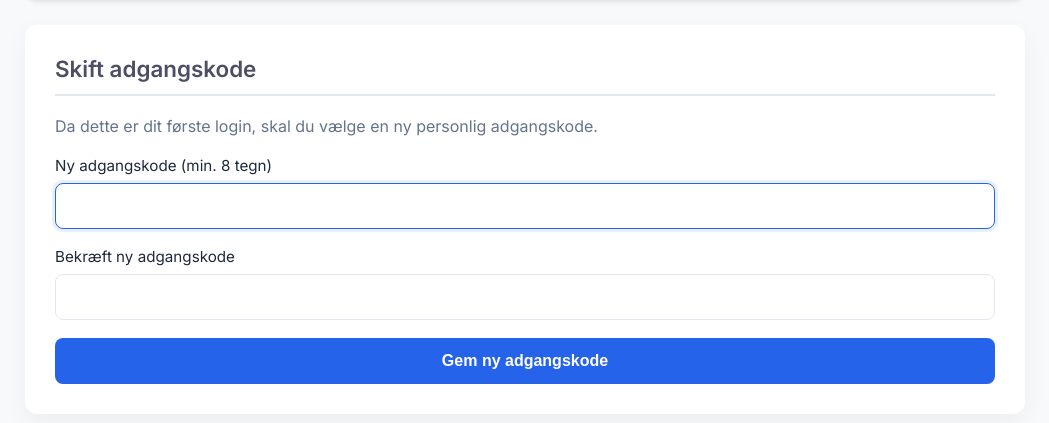
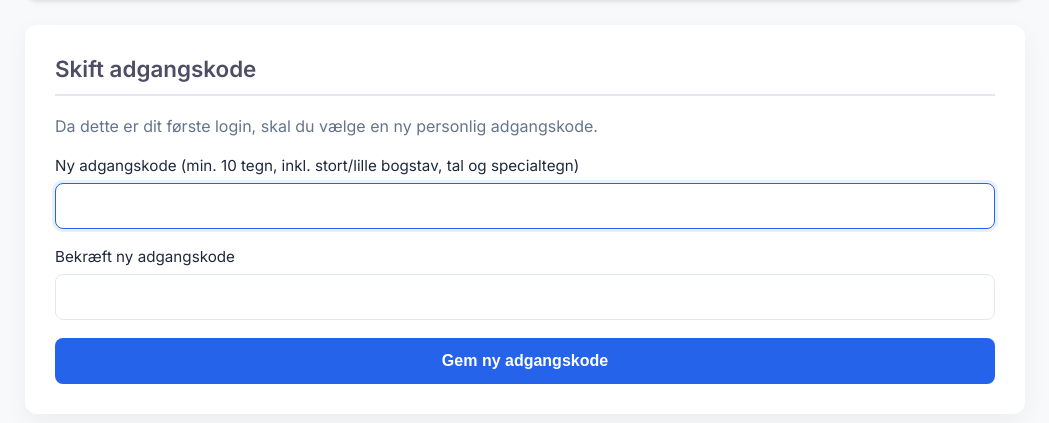
Before and after one commit to LasseHSchmidt/SMSTools, a PHP site: page /index.php?cmd=changepassword in a window 1280 px wide. Shown: the part 213-636 px from the top of the page, without its empty margins (115-1164 px from the left). Run offline with PHP 8.4, Linux system fonts and the light colour scheme; the visitor is signed in with stand-in values (Sample User, id 1).

Commit message:
Enforce strong password policy in changepassword.php

```diff
--- a/changepassword.php
+++ b/changepassword.php
@@ -6,14 +6,48 @@ if (!$isLoggedIn || !$listid) {
     exit();
 }
 
+/**
+ * Validate password complexity and reject common weak patterns.
+ */
+function is_strong_password(string $password): bool {
+    // Require uppercase, lowercase, digit, and special character
+    if (!preg_match('/[A-Z]/', $password) ||
+        !preg_match('/[a-z]/', $password) ||
+        !preg_match('/[0-9]/', $password) ||
+        !preg_match('/[^A-Za-z0-9]/', $password)) {
+        return false;
+    }
+
+    // Reject common weak substrings/sequences regardless of case
+    $lower = strtolower($password);
+    $banned = [
+        '123456', '234567', '345678', '456789', '654321',
+        'password', 'qwerty', 'admin', 'smstools', 'changeme', 'skiftmig'
+    ];
+    foreach ($banned as $weak) {
+        if (strpos($lower, $weak) !== false) {
+            return false;
+        }
+    }
+
+    // Reject repeated identical characters (e.g. "aaaa" or "1111")
+    if (preg_match('/(.)\1{3,}/', $password)) {
+        return false;
+    }
+
+    return true;
+}
+
 if ($_SERVER['REQUEST_METHOD'] === 'POST' && isset($_POST['change_pw'])) {
     verify_csrf();
 
     $newPw     = $_POST['new_password'] ?? '';
     $confirmPw = $_POST['confirm_password'] ?? '';
 
-    if (strlen($newPw) < 8) {
+    if (strlen($newPw) < 10) {
         $error = __('pw_err_short');
+    } elseif (!is_strong_password($newPw)) {
+        $error = __('pw_err_weak');
     } elseif ($newPw !== $confirmPw) {
         $error = __('pw_err_mismatch');
     } else {
@@ -63,11 +97,11 @@ if ($_SERVER['REQUEST_METHOD'] === 'POST' && isset($_POST['change_pw'])) {
         <?php echo csrf_field(); ?>
         <div class="form-group">
             <label for="new_password"><?php echo htmlspecialchars(__('pw_new'), ENT_QUOTES, 'UTF-8'); ?></label>
-            <input type="password" name="new_password" id="new_password" autocomplete="new-password" minlength="8" required autofocus />
+            <input type="password" name="new_password" id="new_password" autocomplete="new-password" minlength="10" required autofocus />
         </div>
         <div class="form-group">
             <label for="confirm_password"><?php echo htmlspecialchars(__('pw_confirm'), ENT_QUOTES, 'UTF-8'); ?></label>
-            <input type="password" name="confirm_password" id="confirm_password" autocomplete="new-password" minlength="8" required />
+            <input type="password" name="confirm_password" id="confirm_password" autocomplete="new-password" minlength="10" required />
         </div>
 
         <button type="submit" name="change_pw" class="login-btn"><?php echo htmlspecialchars(__('pw_btn_save'), ENT_QUOTES, 'UTF-8'); ?></button>
--- a/lang.php
+++ b/lang.php
@@ -30,10 +30,11 @@ $translations = [
         // Change Password
         'pw_change_title'   => 'Skift adgangskode',
         'pw_change_notice'  => 'Da dette er dit første login, skal du vælge en ny personlig adgangskode.',
-        'pw_new'            => 'Ny adgangskode (min. 8 tegn)',
+        'pw_new'            => 'Ny adgangskode (min. 10 tegn, inkl. stort/lille bogstav, tal og specialtegn)',
         'pw_confirm'        => 'Bekræft ny adgangskode',
         'pw_btn_save'       => 'Gem ny adgangskode',
-        'pw_err_short'      => 'Adgangskoden skal være på mindst 8 tegn.',
+        'pw_err_short'      => 'Adgangskoden skal være på mindst 10 tegn.',
+        'pw_err_weak'       => 'Adgangskoden er for svag. Brug mindst ét stort bogstav, ét lille bogstav, ét tal og ét specialtegn, og undgå simple talrækker.',
         'pw_err_mismatch'   => 'De to adgangskoder er ikke ens.',
         'pw_err_same'       => 'Den nye adgangskode må ikke være den samme som standardadgangskoden.',
 
@@ -93,10 +94,11 @@ $translations = [
         // Change Password
         'pw_change_title'   => 'Change Password',
         'pw_change_notice'  => 'Since this is your first login, you must choose a new personal password.',
-        'pw_new'            => 'New Password (min. 8 characters)',
+        'pw_new'            => 'New Password (min. 10 chars, incl. upper/lowercase, number & special char)',
         'pw_confirm'        => 'Confirm New Password',
         'pw_btn_save'       => 'Save New Password',
-        'pw_err_short'      => 'Password must be at least 8 characters long.',
+        'pw_err_short'      => 'Password must be at least 10 characters long.',
+        'pw_err_weak'       => 'Password is too weak. Include at least one uppercase letter, one lowercase letter, one number, and one special character, and avoid common sequences.',
         'pw_err_mismatch'   => 'The two passwords do not match.',
         'pw_err_same'       => 'The new password cannot be the same as the default password.',
 
```
